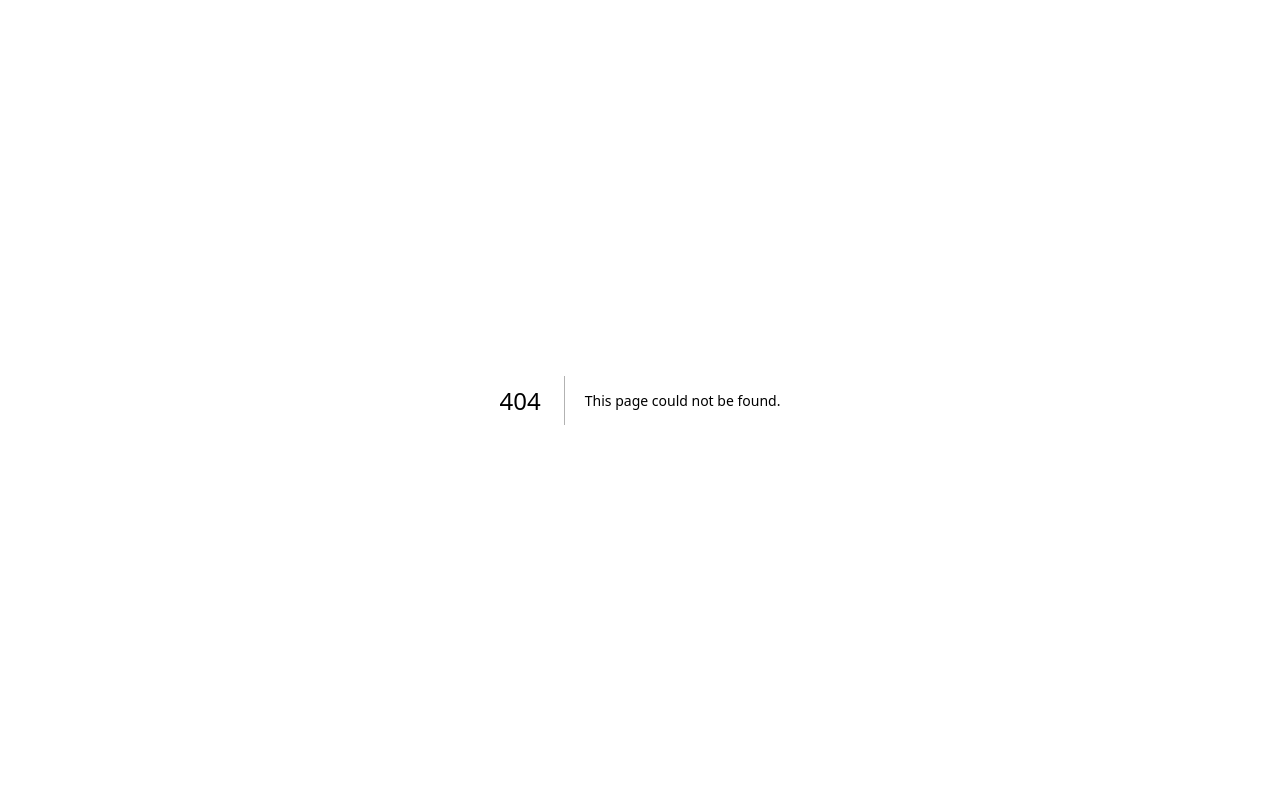
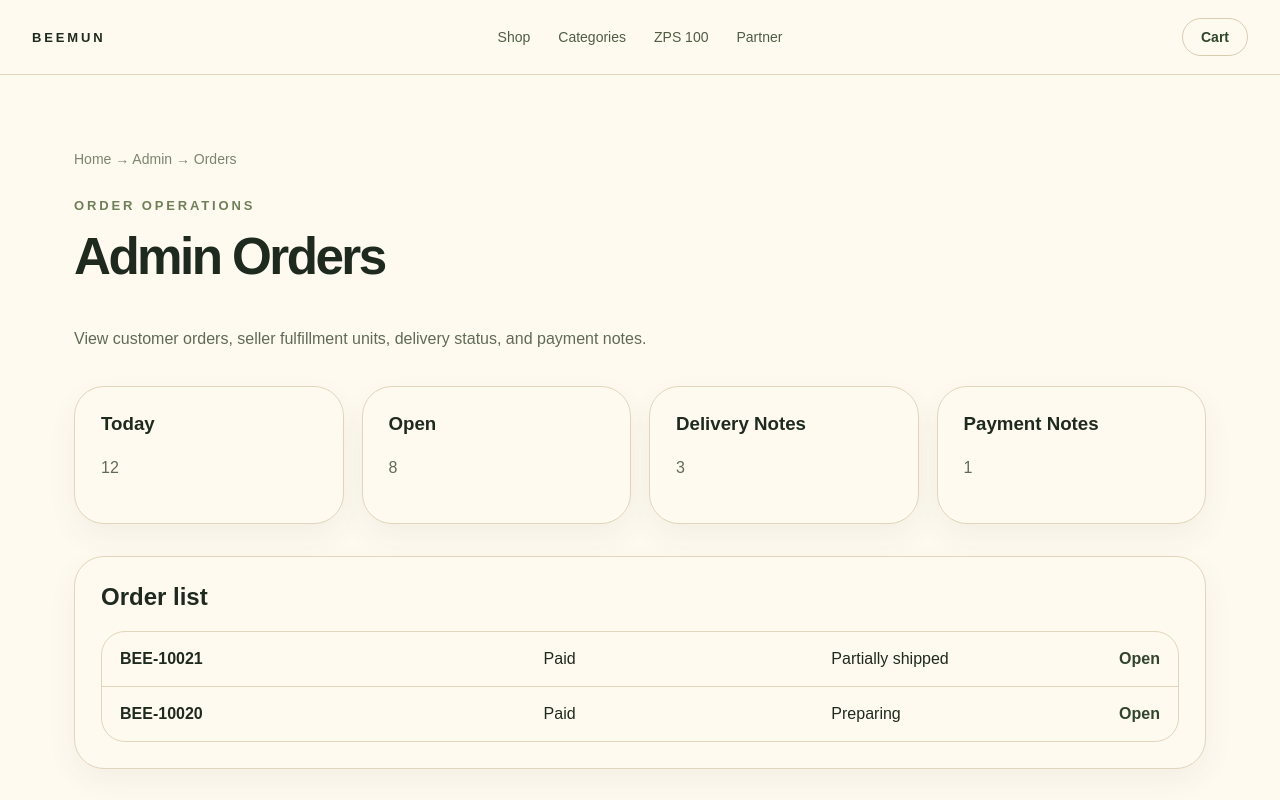
Before and after one commit to reveritnow/beemun-frontend, a Next.js app: page /admin/orders in a window 1280 px wide. Before the commit this address had no page. Shown: the top 800 px of the page. Built offline with nearby package versions, Linux system fonts and the light colour scheme.

Commit message:
Add admin orders page

```diff
--- /dev/null
+++ b/src/app/admin/orders/page.tsx
@@ -0,0 +1,5 @@
+import AdminOrdersView from '@/components/pages/AdminOrdersView'
+
+export default function Page() {
+  return <AdminOrdersView />
+}
```
